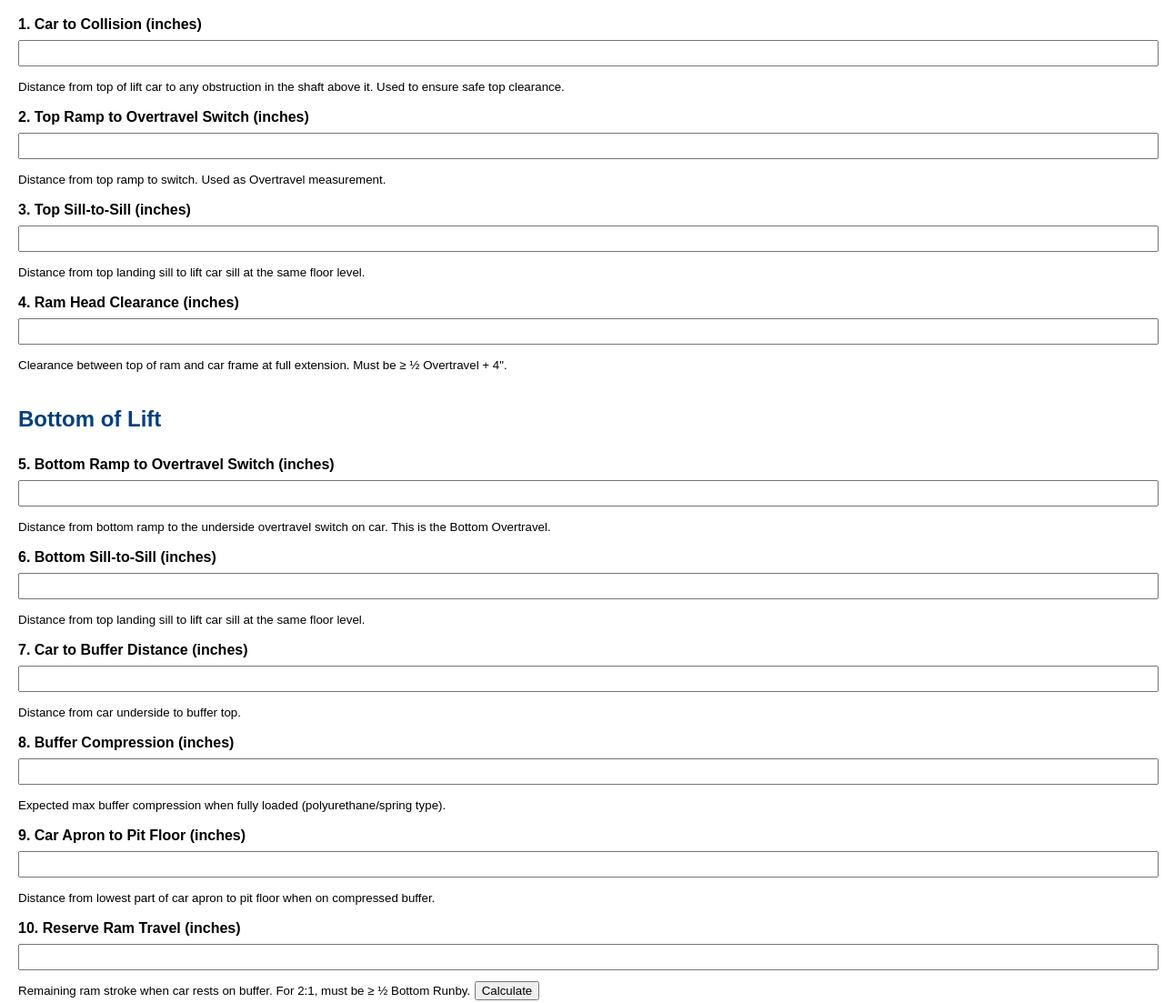
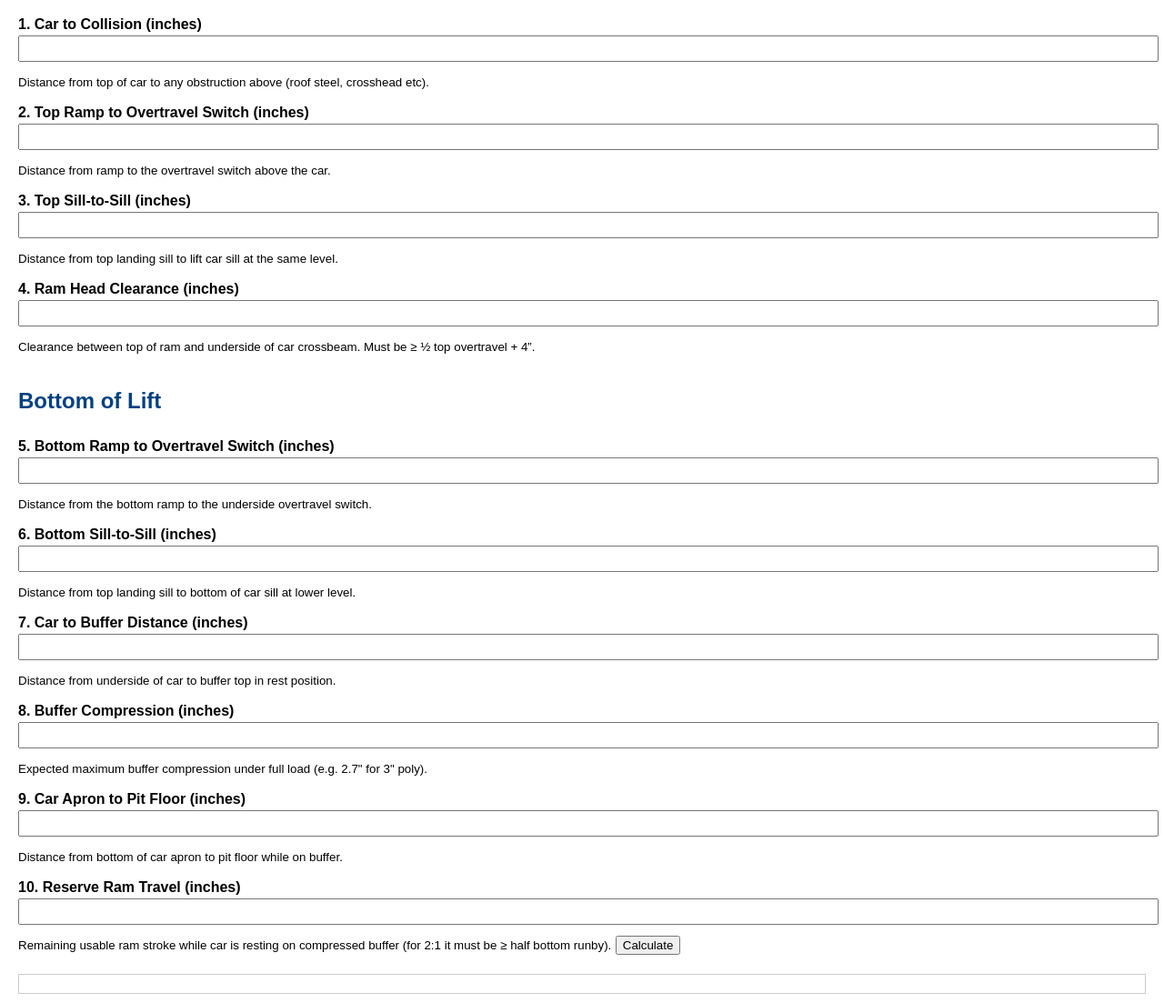
Before and after one commit to listo123-hash/hydraulic-runby-app, a plain HTML site: page index.html in a window 1280 px wide. Shown: the part 140-1243 px from the top of the page at 91% size. Drawn offline with Linux system fonts and the light colour scheme.

Commit message:
Update index.html

```diff
--- a/index.html
+++ b/index.html
@@ -8,7 +8,7 @@
     body { font-family: Arial, sans-serif; margin: 20px; line-height: 1.5; }
     h2 { margin-top: 30px; color: #004080; }
     label { font-weight: bold; display: block; margin-top: 10px; }
-    input, select { width: 100%; padding: 5px; margin: 5px 0 10px 0; }
+    input { width: 100%; padding: 5px; margin-bottom: 10px; }
     #result { margin-top: 20px; padding: 10px; border: 1px solid #ccc; }
     .pass { color: green; font-weight: bold; }
     .fail { color: red; font-weight: bold; }
@@ -16,50 +16,51 @@
 </head>
 <body>
   <h1>Hydraulic Lift Runby Safety Checker</h1>
+
   <form id="runbyForm">
     <h2>Top of Lift</h2>
 
     <label>1. Car to Collision (inches)</label>
     <input type="number" id="carToCollision" step="any" />
-    <small>Distance from top of lift car to any obstruction in the shaft above it. Used to ensure safe top clearance.</small>
+    <small>Distance from top of car to any obstruction above (roof steel, crosshead etc).</small>
 
     <label>2. Top Ramp to Overtravel Switch (inches)</label>
     <input type="number" id="topRampToSwitch" step="any" />
-    <small>Distance from top ramp to switch. Used as Overtravel measurement.</small>
+    <small>Distance from ramp to the overtravel switch above the car.</small>
 
     <label>3. Top Sill-to-Sill (inches)</label>
     <input type="number" id="topSillToSill" step="any" />
-    <small>Distance from top landing sill to lift car sill at the same floor level.</small>
+    <small>Distance from top landing sill to lift car sill at the same level.</small>
 
     <label>4. Ram Head Clearance (inches)</label>
     <input type="number" id="ramHeadFurther" step="any" />
-    <small>Clearance between top of ram and car frame at full extension. Must be ≥ ½ Overtravel + 4".</small>
+    <small>Clearance between top of ram and underside of car crossbeam. Must be ≥ ½ top overtravel + 4”.</small>
 
     <h2>Bottom of Lift</h2>
 
     <label>5. Bottom Ramp to Overtravel Switch (inches)</label>
     <input type="number" id="bottomRampToSwitch" step="any" />
-    <small>Distance from bottom ramp to the underside overtravel switch on car. This is the Bottom Overtravel.</small>
+    <small>Distance from the bottom ramp to the underside overtravel switch.</small>
 
     <label>6. Bottom Sill-to-Sill (inches)</label>
     <input type="number" id="bottomSillToSill" step="any" />
-    <small>Distance from top landing sill to lift car sill at the same floor level.</small>
+    <small>Distance from top landing sill to bottom of car sill at lower level.</small>
 
     <label>7. Car to Buffer Distance (inches)</label>
     <input type="number" id="carToBuffer" step="any" />
-    <small>Distance from car underside to buffer top.</small>
+    <small>Distance from underside of car to buffer top in rest position.</small>
 
     <label>8. Buffer Compression (inches)</label>
     <input type="number" id="bufferCompression" step="any" />
-    <small>Expected max buffer compression when fully loaded (polyurethane/spring type).</small>
+    <small>Expected maximum buffer compression under full load (e.g. 2.7" for 3" poly).</small>
 
     <label>9. Car Apron to Pit Floor (inches)</label>
     <input type="number" id="apronToFloor" step="any" />
-    <small>Distance from lowest part of car apron to pit floor when on compressed buffer.</small>
+    <small>Distance from bottom of car apron to pit floor while on buffer.</small>
 
     <label>10. Reserve Ram Travel (inches)</label>
     <input type="number" id="reserveRam" step="any" />
-    <small>Remaining ram stroke when car rests on buffer. For 2:1, must be ≥ ½ Bottom Runby.</small>
+    <small>Remaining usable ram stroke while car is resting on compressed buffer (for 2:1 it must be ≥ half bottom runby).</small>
 
     <button type="button" onclick="calculate()">Calculate</button>
   </form>
```
